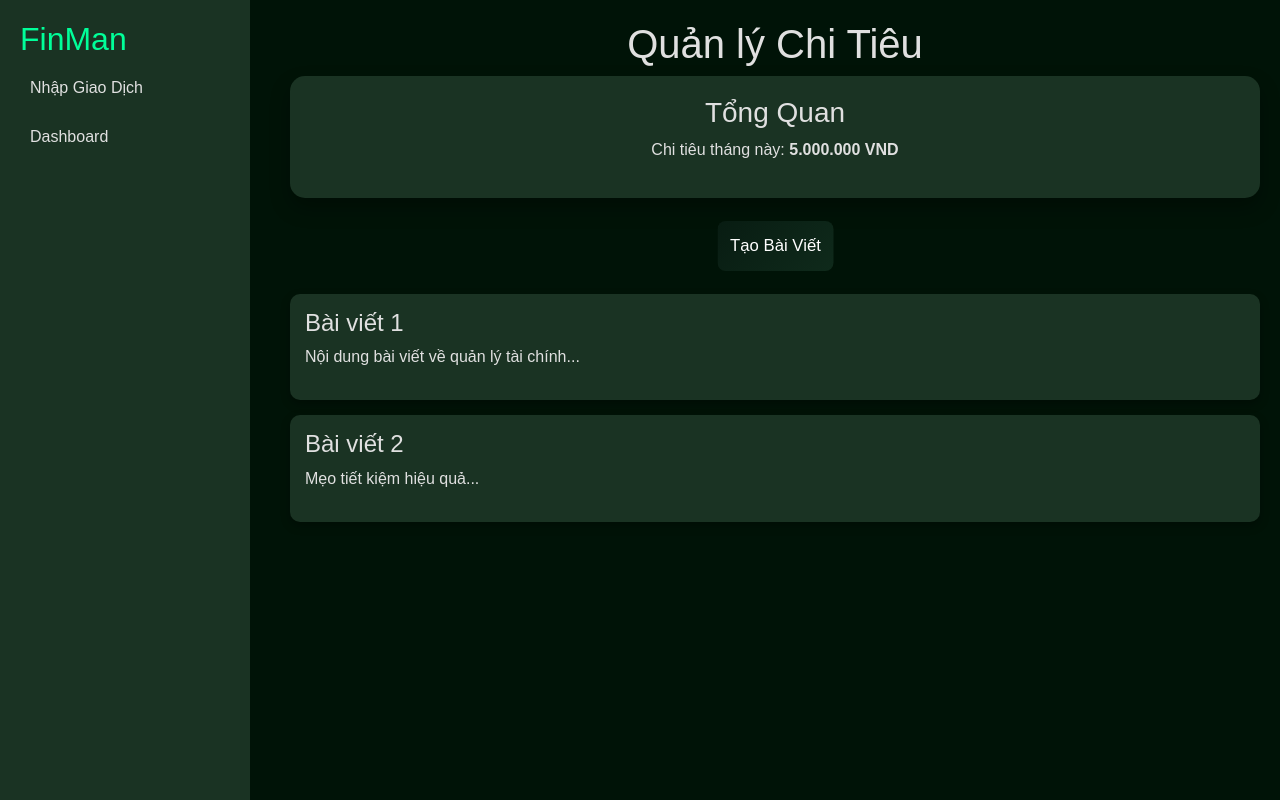
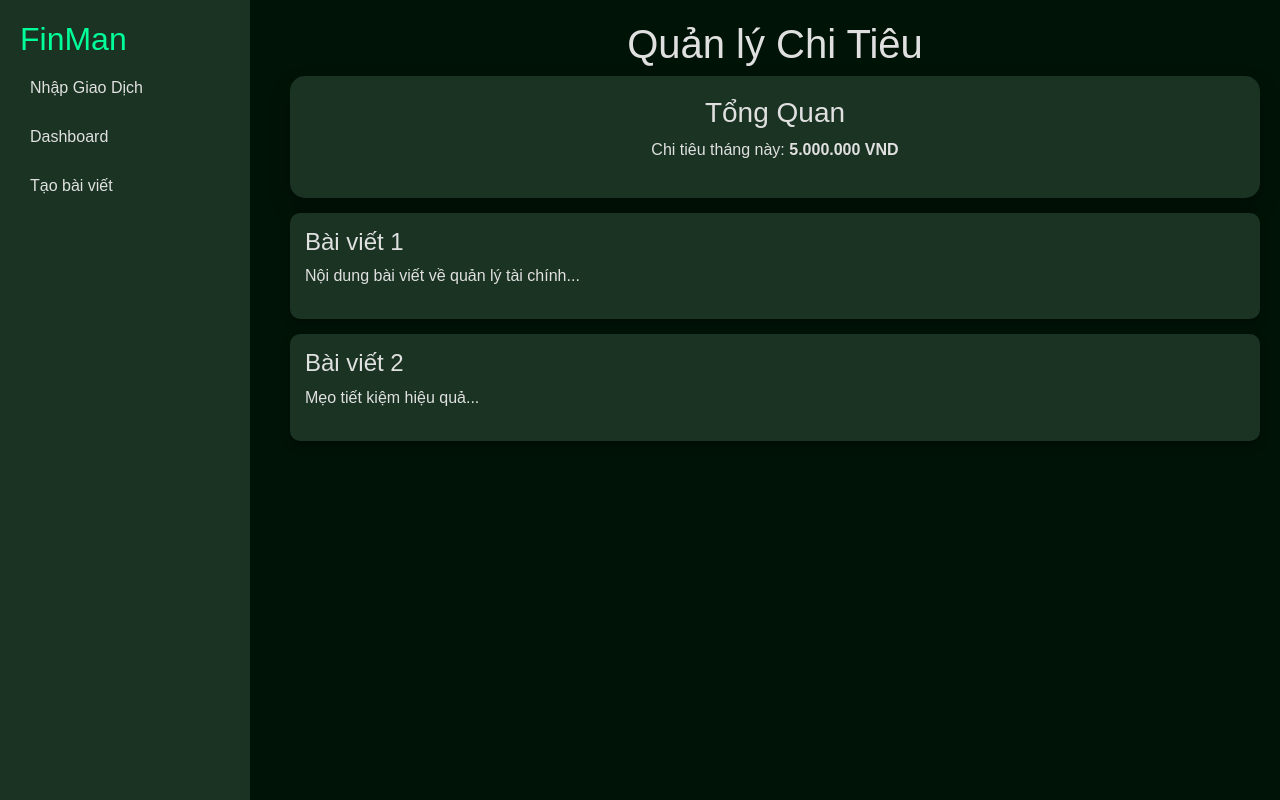
Before and after one commit to LinhHaTranNha/EXPENSE-MANAGEMENT, a Flask app: page /dashboard in a window 1280 px wide. Run offline with Flask 3, Linux system fonts and the light colour scheme; the visitor is signed in with stand-in values (Sample User, id 1); data that the repository does not hold is empty.

Commit message:
fix chart-6

```diff
--- a/templates/dashboard.html
+++ b/templates/dashboard.html
@@ -97,6 +97,7 @@
         <h2>FinMan</h2>
         <a href="/add_transaction">Nhập Giao Dịch</a>
         <a href="/fin_dashboard">Dashboard</a>
+        <a href="/create_blog">Tạo bài viết</a>
     </div>
 
     <!-- Nội dung chính -->
@@ -107,11 +108,6 @@
         <div class="dashboard-box wow zoomIn" data-wow-delay="0.2s">
             <h3>Tổng Quan</h3>
             <p>Chi tiêu tháng này: <strong>5.000.000 VND</strong></p>
-        </div>
-
-        <!-- Nút tạo bài viết -->
-        <div class="text-center my-4">
-            <button class="btn btn-primary wow pulse" data-wow-iteration="infinite">Tạo Bài Viết</button>
         </div>
 
         <!-- Danh sách bài viết -->
```
Also changed, not shown: templates/create_blog.html (added).
